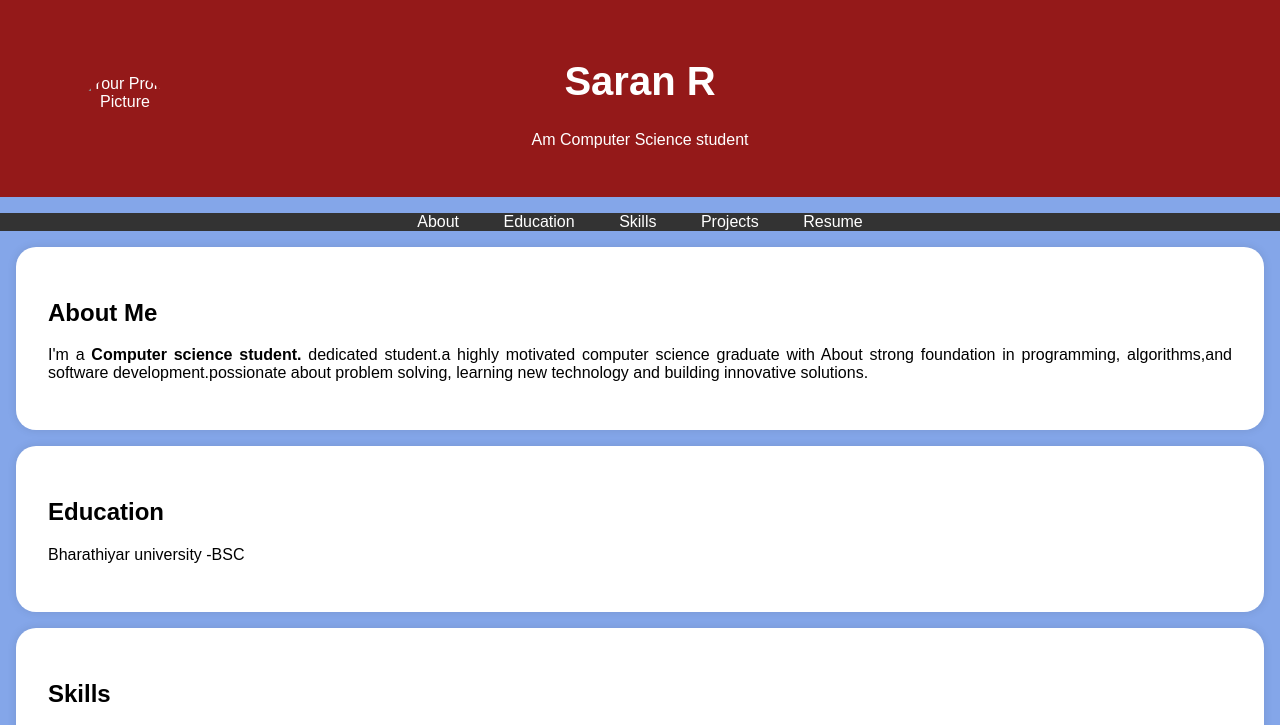
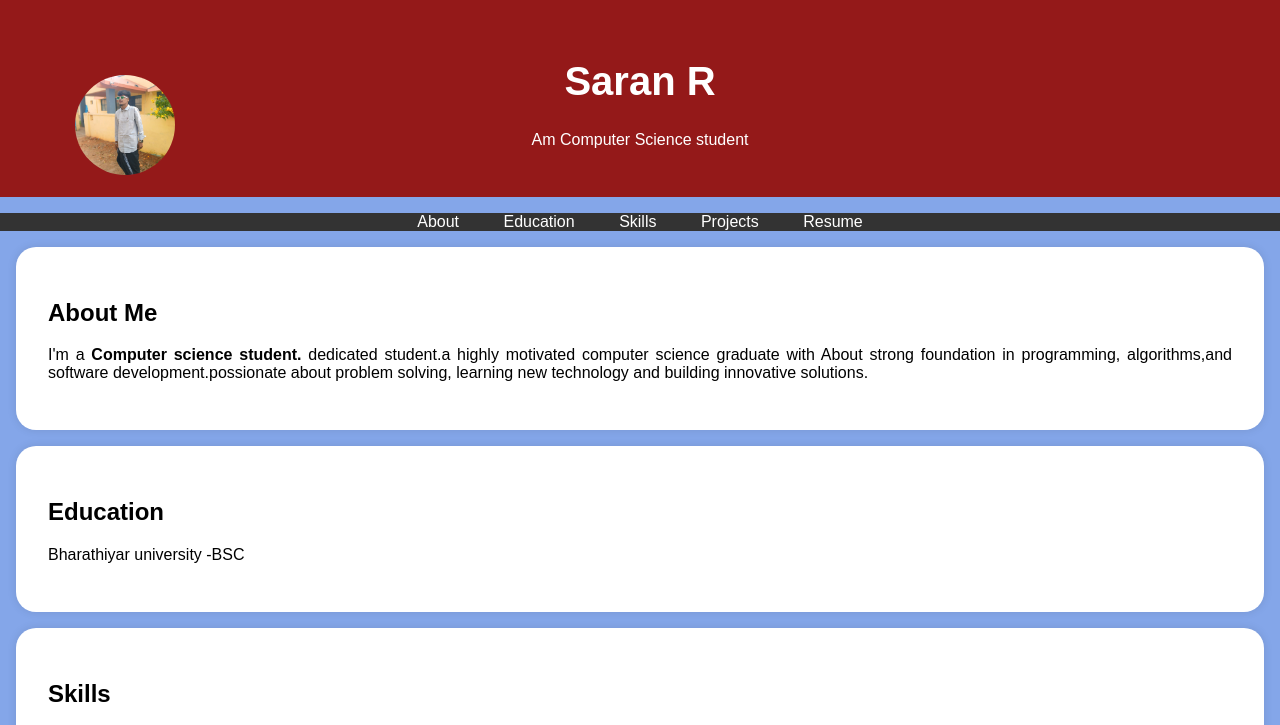
Before and after one commit to saran638373/Saranportfolio, a plain HTML site: page index-1.html in a window 1280 px wide. Shown: the top 725 px of the page. Drawn offline with Linux system fonts and the light colour scheme.

Commit message:
Update index-1.html

```diff
--- a/index-1.html
+++ b/index-1.html
@@ -109,7 +109,7 @@ Write your code in this editor and press "Run" button to execute it.
     <header>
         <div class="header-content">
             <!-- Add your profile picture here -->
-            <img src="passport photo.jpg" alt="Your Profile Picture" class="profile-picture">
+            <img src="1736755761410.jpg" alt="Your Profile Picture" class="profile-picture">
             <h1>Saran R</h1>
             <p>Am Computer Science student</p>
         </div>
```
